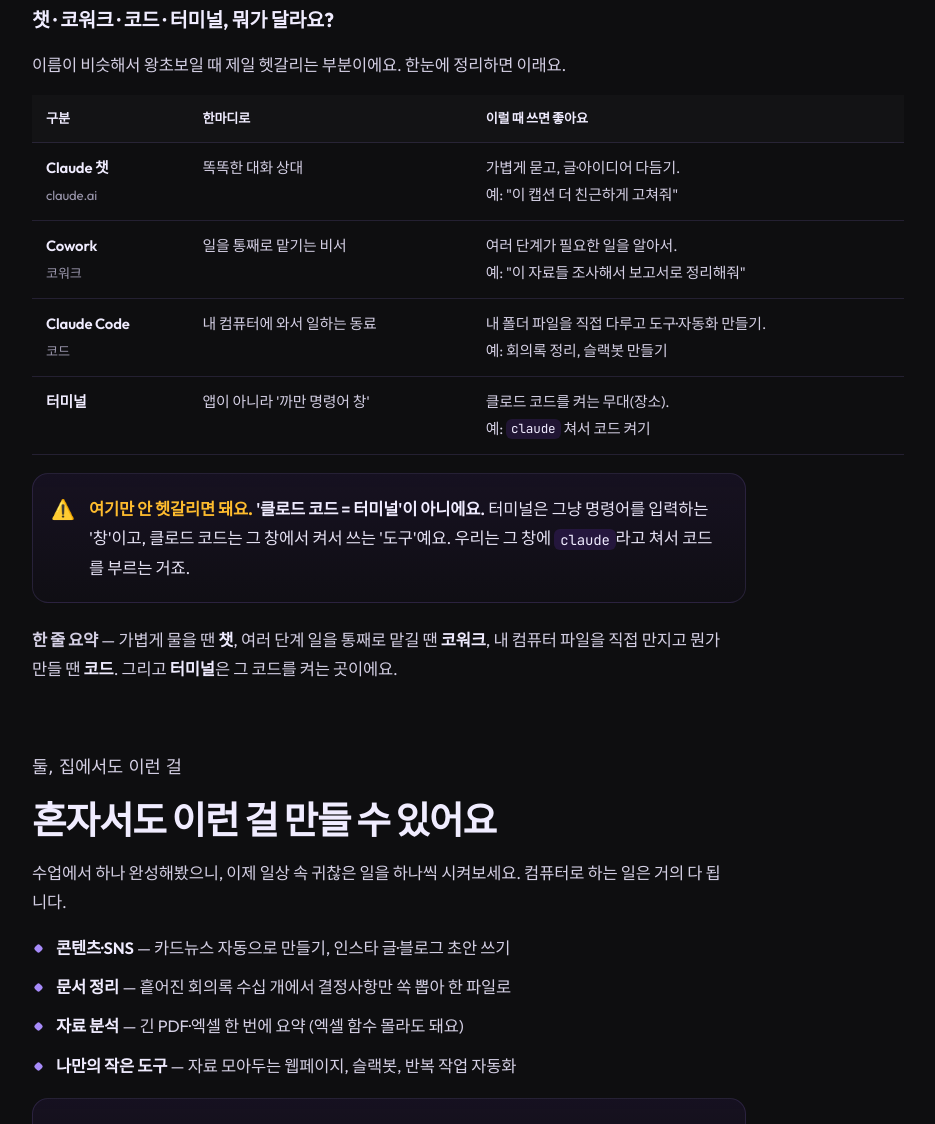
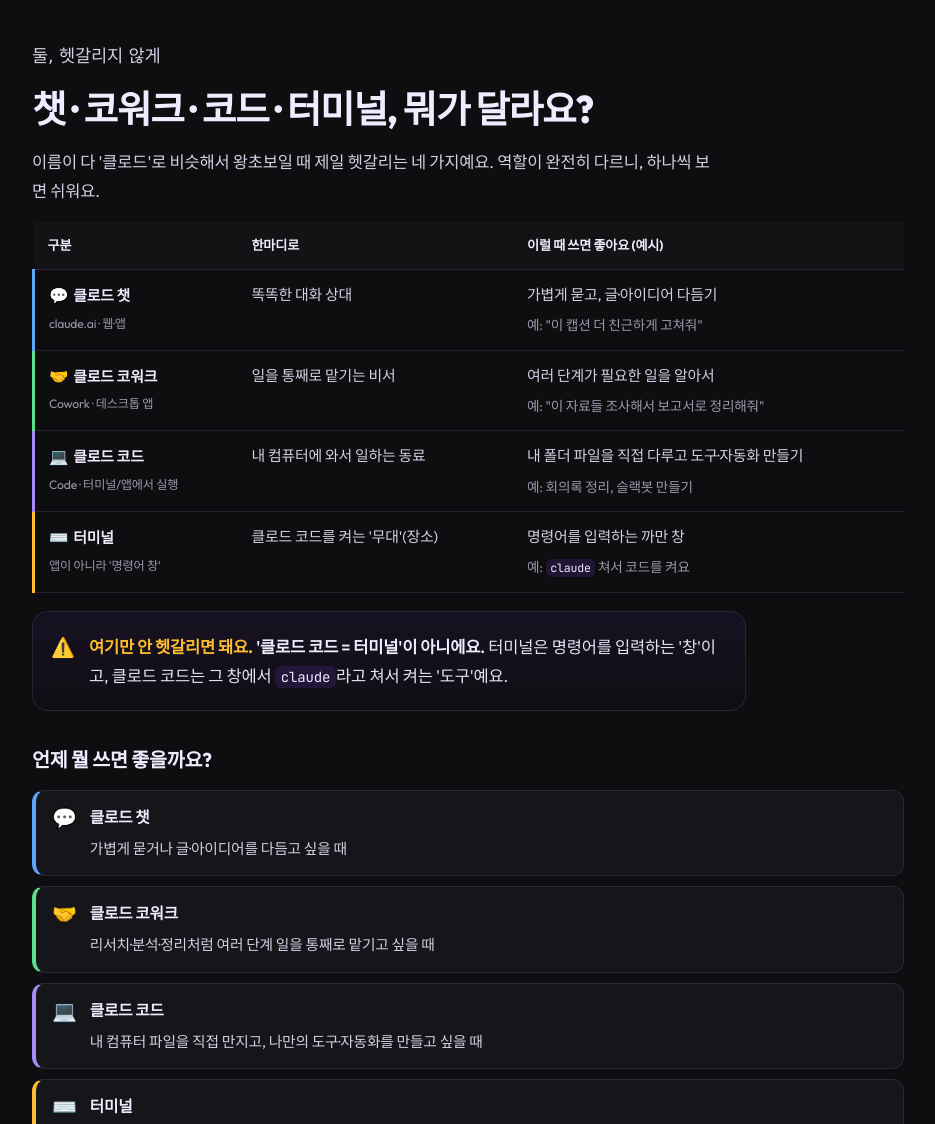
Before and after one commit to oshooni/focus-ai-edu, a plain HTML site: page guide/index.html in a window 1280 px wide. Shown: the part 1676-2800 px from the top of the page, without its empty margins (172-1107 px from the left). Drawn offline with Linux system fonts and the light colour scheme; a web font is replaced by a local one.

Commit message:
Update index.html

```diff
--- a/guide/index.html
+++ b/guide/index.html
@@ -133,6 +133,22 @@
   td{color:var(--soft)}td strong{color:var(--cream)}
   td code,.tbl code{font-family:var(--mono);font-size:.85em;background:rgba(124,58,237,.16);color:var(--cream);padding:.1em .4em;border-radius:6px;white-space:nowrap}
 
+  /* 4-way comparison (챗·코워크·코드·터미널) */
+  table.cmp td:first-child{border-left:3px solid transparent}
+  table.cmp .r-chat td:first-child{border-left-color:#60a5fa}
+  table.cmp .r-cowork td:first-child{border-left-color:#5ee08a}
+  table.cmp .r-code td:first-child{border-left-color:#a78bfa}
+  table.cmp .r-term td:first-child{border-left-color:#febc2e}
+  table.cmp .ci{margin-right:5px;font-size:1.05em}
+  table.cmp .csub{font-size:.76rem;color:var(--muted)}
+  table.cmp .cex{display:block;margin-top:5px;color:var(--muted);font-size:.85rem}
+  .when{display:flex;flex-direction:column;gap:10px;margin:6px 0 8px}
+  .wrow{display:flex;gap:13px;align-items:flex-start;border:1px solid var(--line);border-left:4px solid var(--a,#7c3aed);border-radius:12px;padding:13px 16px;background:var(--paper)}
+  .wrow .wic{font-size:1.25rem;line-height:1.35;flex:0 0 auto}
+  .wrow b{font-family:var(--display);font-weight:800;color:var(--cream);display:block;font-size:.98rem;margin-bottom:1px}
+  .wrow span{color:var(--soft);font-size:.92rem}
+  .wrow code{font-family:var(--mono);font-size:.85em;background:rgba(124,58,237,.16);color:var(--cream);padding:.08em .38em;border-radius:5px}
+
   .gb{display:grid;gap:14px;margin:6px 0 18px}
   @media(min-width:600px){.gb{grid-template-columns:1fr 1fr}}
   .gb .c{border:1px solid var(--line);border-radius:13px;padding:14px 16px;background:rgba(255,255,255,.012)}
@@ -195,6 +211,7 @@
   <div class="row">
     <a href="#intro">들어가며</a>
     <a href="#what">뭐였더라</a>
+    <a href="#compare">챗·코워크·코드</a>
     <a href="#make">뭘 만드냐면</a>
     <a href="#ready">내 컴퓨터에 갖추기</a>
     <a href="#first">처음 켰을 때</a>
@@ -229,21 +246,33 @@
       <tr><td><strong>결과물</strong></td><td>복사해서 옮기기</td><td>파일로 딱 저장해 둠</td></tr>
       <tr><td><strong>반복 일</strong></td><td>매번 다시 시켜야</td><td>한 번 말하면 알아서</td></tr>
     </table></div>
+  </section>
 
-    <h3>챗 · 코워크 · 코드 · 터미널, 뭐가 달라요?</h3>
-    <p>이름이 비슷해서 왕초보일 때 제일 헷갈리는 부분이에요. 한눈에 정리하면 이래요.</p>
-    <div class="tbl"><table>
-      <tr><th>구분</th><th>한마디로</th><th>이럴 때 쓰면 좋아요</th></tr>
-      <tr><td><strong>Claude 챗</strong><br><span style="font-size:.82rem;color:var(--muted)">claude.ai</span></td><td>똑똑한 대화 상대</td><td>가볍게 묻고, 글·아이디어 다듬기.<br>예: "이 캡션 더 친근하게 고쳐줘"</td></tr>
-      <tr><td><strong>Cowork</strong><br><span style="font-size:.82rem;color:var(--muted)">코워크</span></td><td>일을 통째로 맡기는 비서</td><td>여러 단계가 필요한 일을 알아서.<br>예: "이 자료들 조사해서 보고서로 정리해줘"</td></tr>
-      <tr><td><strong>Claude Code</strong><br><span style="font-size:.82rem;color:var(--muted)">코드</span></td><td>내 컴퓨터에 와서 일하는 동료</td><td>내 폴더 파일을 직접 다루고 도구·자동화 만들기.<br>예: 회의록 정리, 슬랙봇 만들기</td></tr>
-      <tr><td><strong>터미널</strong></td><td>앱이 아니라 '까만 명령어 창'</td><td>클로드 코드를 켜는 무대(장소).<br>예: <code>claude</code> 쳐서 코드 켜기</td></tr>
+  <!-- COMPARE -->
+  <section class="blk" id="compare">
+    <p class="step">둘, 헷갈리지 않게</p>
+    <h2>챗 · 코워크 · 코드 · 터미널, 뭐가 달라요?</h2>
+    <p>이름이 다 '클로드'로 비슷해서 왕초보일 때 제일 헷갈리는 네 가지예요. 역할이 완전히 다르니, 하나씩 보면 쉬워요.</p>
+    <div class="tbl"><table class="cmp">
+      <tr><th>구분</th><th>한마디로</th><th>이럴 때 쓰면 좋아요 (예시)</th></tr>
+      <tr class="r-chat"><td><span class="ci">💬</span><strong>클로드 챗</strong><br><span class="csub">claude.ai · 웹·앱</span></td><td>똑똑한 대화 상대</td><td>가볍게 묻고, 글·아이디어 다듬기<span class="cex">예: "이 캡션 더 친근하게 고쳐줘"</span></td></tr>
+      <tr class="r-cowork"><td><span class="ci">🤝</span><strong>클로드 코워크</strong><br><span class="csub">Cowork · 데스크톱 앱</span></td><td>일을 통째로 맡기는 비서</td><td>여러 단계가 필요한 일을 알아서<span class="cex">예: "이 자료들 조사해서 보고서로 정리해줘"</span></td></tr>
+      <tr class="r-code"><td><span class="ci">💻</span><strong>클로드 코드</strong><br><span class="csub">Code · 터미널/앱에서 실행</span></td><td>내 컴퓨터에 와서 일하는 동료</td><td>내 폴더 파일을 직접 다루고 도구·자동화 만들기<span class="cex">예: 회의록 정리, 슬랙봇 만들기</span></td></tr>
+      <tr class="r-term"><td><span class="ci">⌨️</span><strong>터미널</strong><br><span class="csub">앱이 아니라 '명령어 창'</span></td><td>클로드 코드를 켜는 '무대'(장소)</td><td>명령어를 입력하는 까만 창<span class="cex">예: <code>claude</code> 쳐서 코드를 켜요</span></td></tr>
     </table></div>
-    <div class="talk warn"><b>여기만 안 헷갈리면 돼요.</b> <strong>'클로드 코드 = 터미널'이 아니에요.</strong> 터미널은 그냥 명령어를 입력하는 '창'이고, 클로드 코드는 그 창에서 켜서 쓰는 '도구'예요. 우리는 그 창에 <code class="in">claude</code>라고 쳐서 코드를 부르는 거죠.</div>
-    <p><b>한 줄 요약</b> — 가볍게 물을 땐 <strong>챗</strong>, 여러 단계 일을 통째로 맡길 땐 <strong>코워크</strong>, 내 컴퓨터 파일을 직접 만지고 뭔가 만들 땐 <strong>코드</strong>. 그리고 <strong>터미널</strong>은 그 코드를 켜는 곳이에요.</p>
+    <div class="talk warn"><b>여기만 안 헷갈리면 돼요.</b> <strong>'클로드 코드 = 터미널'이 아니에요.</strong> 터미널은 명령어를 입력하는 '창'이고, 클로드 코드는 그 창에서 <code class="in">claude</code>라고 쳐서 켜는 '도구'예요.</div>
+
+    <h3>언제 뭘 쓰면 좋을까요?</h3>
+    <div class="when">
+      <div class="wrow" style="--a:#60a5fa"><span class="wic">💬</span><div><b>클로드 챗</b><span>가볍게 묻거나 글·아이디어를 다듬고 싶을 때</span></div></div>
+      <div class="wrow" style="--a:#5ee08a"><span class="wic">🤝</span><div><b>클로드 코워크</b><span>리서치·분석·정리처럼 여러 단계 일을 통째로 맡기고 싶을 때</span></div></div>
+      <div class="wrow" style="--a:#a78bfa"><span class="wic">💻</span><div><b>클로드 코드</b><span>내 컴퓨터 파일을 직접 만지고, 나만의 도구·자동화를 만들고 싶을 때</span></div></div>
+      <div class="wrow" style="--a:#febc2e"><span class="wic">⌨️</span><div><b>터미널</b><span>도구가 아니라, 클로드 코드를 켜는 곳 — <code>claude</code>를 입력하는 창이에요</span></div></div>
+    </div>
   </section>
+
   <section class="blk" id="make">
-    <p class="step">둘, 집에서도 이런 걸</p>
+    <p class="step">셋, 집에서도 이런 걸</p>
     <h2>혼자서도 이런 걸 만들 수 있어요</h2>
     <p>수업에서 하나 완성해봤으니, 이제 일상 속 귀찮은 일을 하나씩 시켜보세요. 컴퓨터로 하는 일은 거의 다 됩니다.</p>
     <ul>
@@ -257,7 +286,7 @@
 
   <!-- READY -->
   <section class="blk" id="ready">
-    <p class="step">셋, 내 컴퓨터에 갖추기</p>
+    <p class="step">넷, 내 컴퓨터에 갖추기</p>
     <h2>집에서 혼자 하려면, 두 가지부터</h2>
     <p>수업에선 다 세팅돼 있었지만, 집 컴퓨터에선 이 두 가지를 직접 갖춰둬야 해요. 한 번만 해두면 그다음부턴 그냥 켜기만 하면 됩니다.</p>
 
@@ -318,7 +347,7 @@
 
   <!-- FIRST -->
   <section class="blk" id="first">
-    <p class="step">넷, 다시 말 거는 법</p>
+    <p class="step">다섯, 다시 말 거는 법</p>
     <h2>처음 켰을 때, 이렇게 말 걸어요</h2>
     <p>작업할 폴더에서 <code class="in">claude</code>를 켜고, 그냥 말로 시키면 돼요. 잘 시키는 요령 세 가지만 다시 짚을게요.</p>
 
@@ -342,7 +371,7 @@
 
   <!-- TERMINAL -->
   <section class="blk" id="terminal">
-    <p class="step">다섯, 길 안 잃는 법</p>
+    <p class="step">여섯, 길 안 잃는 법</p>
     <h2>터미널, 딱 이만큼만 기억해요</h2>
     <p>터미널이 어려운 게 아니라 <span class="mk">'내가 지금 어느 폴더에 있는지'</span>가 헷갈려서 막히는 거예요. 폴더를 '방'이라고 생각하면 쉬워요.</p>
 
@@ -388,7 +417,7 @@
 
   <!-- MEMORY -->
   <section class="blk" id="memory">
-    <p class="step">여섯, 한 번 더 편하게</p>
+    <p class="step">일곱, 한 번 더 편하게</p>
     <h2>내 규칙을 기억시키기 (CLAUDE.md)</h2>
     <p>클로드 코드는 창을 닫으면 대화를 잊어버려요. 그런데 폴더 안에 <strong>CLAUDE.md</strong>라는 파일을 하나 두면, 켤 때마다 <span class="mk">자동으로 읽어서 내 규칙을 기억</span>해요. 매번 같은 설명을 안 해도 되는 거죠.</p>
     <p>제일 쉬운 방법은 그냥 클로드한테 만들어 달라고 하는 거예요.</p>
@@ -407,7 +436,7 @@
 
   <!-- HABITS -->
   <section class="blk" id="habits">
-    <p class="step">일곱, 알아두면 편해요</p>
+    <p class="step">여덟, 알아두면 편해요</p>
     <h2>꼭 알아두면 두고두고 편한 것들</h2>
     <p>외울 필요 없어요. "아, 이런 게 있었지" 정도만 기억해두면 나중에 큰 도움이 돼요.</p>
 
@@ -452,7 +481,7 @@
 
   <!-- POWER: plugins & skills -->
   <section class="blk" id="power">
-    <p class="step">여덟, 남이 만든 걸 빌려 쓰기</p>
+    <p class="step">아홉, 남이 만든 걸 빌려 쓰기</p>
     <h2>플러그인 · 스킬 깔아서 더 편하게</h2>
     <p>여기가 진짜 신세계예요. 클로드 코드는 기본도 강력하지만, <strong>남이 잘 만들어둔 '능력 묶음'</strong>을 깔면 훨씬 편해져요. 저도 <span class="mk">'끼리끼리' 같은 걸 터미널에 깔아두니까</span> 일이 확 줄더라고요. 그 까는 법을 알려드릴게요.</p>
 
@@ -503,7 +532,7 @@
 
   <!-- RAILWAY -->
   <section class="blk" id="railway">
-    <p class="step">아홉, 만든 걸 24시간 돌리기</p>
+    <p class="step">열, 만든 걸 24시간 돌리기</p>
     <h2>레일웨이(Railway) — 클라우드에 켜두는 내 컴퓨터</h2>
     <p>수업에서 <strong>슬랙봇</strong> 만들어봤죠? 그런데 봇이 24시간 대답하려면 봇이 계속 켜져 있어야 해요. 내 노트북을 하루 종일 켜둘 순 없잖아요.</p>
     <p>그래서 <a href="https://railway.com/" target="_blank" rel="noopener">레일웨이</a>를 써요. 레일웨이는 <span class="mk">클라우드에 '항상 켜져 있는 컴퓨터' 한 대를 빌려주는</span> 서비스예요. 거기에 봇을 올려두면, <strong>내 노트북을 꺼도 어디서든 봇이 살아서 일해요.</strong></p>
```
